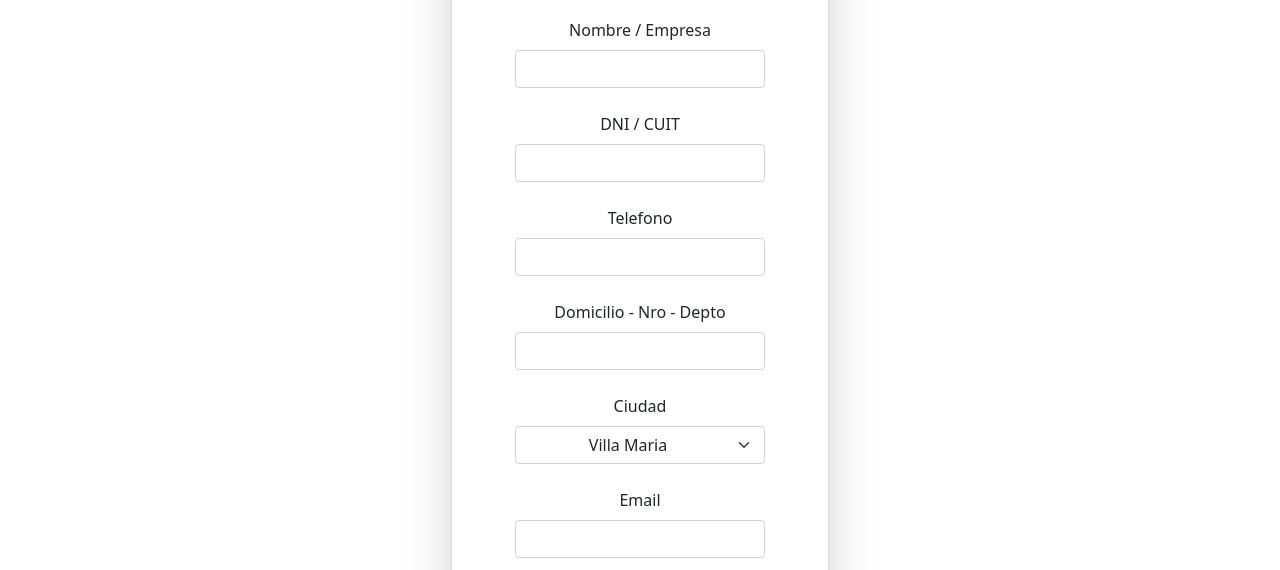
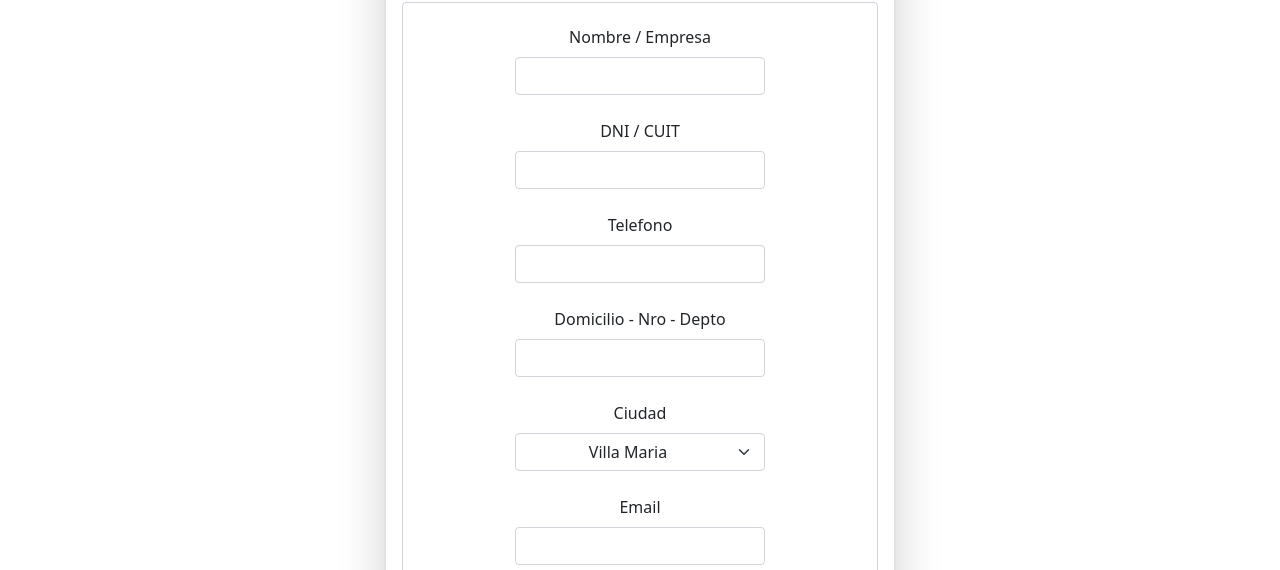
Before and after one commit to diegobisego/DistribuidoraBisego, a website: page ingresoCliente.html in a window 1280 px wide. Shown: the part 185-755 px from the top of the page. Drawn offline with nearby package versions, Linux system fonts and the light colour scheme; some packages are replaced by stand-ins of ours; no server answers; a script that the page names is missing.

Commit message:
correccion de clientes 1.1

```diff
--- a/ingresoCliente.html
+++ b/ingresoCliente.html
@@ -1,5 +1,6 @@
 <!DOCTYPE html>
 <html lang="en">
+
 <head>
   <meta charset="UTF-8">
   <meta http-equiv="X-UA-Compatible" content="IE=edge">
@@ -11,7 +12,8 @@
   <link href="https://cdnjs.cloudflare.com/ajax/libs/font-awesome/5.13.0/css/all.min.css" rel="stylesheet">
   <script src="https://kit.fontawesome.com/4ea6e3ab0b.js" crossorigin="anonymous"></script>
   <!-- bootstrap -->
-    <link href="https://cdn.jsdelivr.net/npm/bootstrap@5.0.2/dist/css/bootstrap.min.css" rel="stylesheet" integrity="sha384-EVSTQN3/azprG1Anm3QDgpJLIm9Nao0Yz1ztcQTwFspd3yD65VohhpuuCOmLASjC" crossorigin="anonymous">
+  <link href="https://cdn.jsdelivr.net/npm/bootstrap@5.0.2/dist/css/bootstrap.min.css" rel="stylesheet"
+    integrity="sha384-EVSTQN3/azprG1Anm3QDgpJLIm9Nao0Yz1ztcQTwFspd3yD65VohhpuuCOmLASjC" crossorigin="anonymous">
   <!-- sweetAlert -->
   <link href="sweetalert2.min.css">
   <script src="//cdn.jsdelivr.net/npm/sweetalert2@11"></script>
@@ -24,13 +26,15 @@
 
   <title>Ingreso de Clientes</title>
 </head>
+
 <body>
   <header>
     <nav class="navbar navbar-expand-sm" id="navbar">
       <div>
         <ul class="navbar-nav">
           <li class="nav-item">
-              <a href="./panelAdmin.html" ><button class="bttn-slant bttn-lg bttn-danger"><i class="fa-solid fa-arrow-left"></i></button></a>
+            <a href="./panelAdmin.html"><button class="bttn-slant bttn-lg bttn-danger"><i
+                  class="fa-solid fa-arrow-left"></i></button></a>
           </li>
         </ul>
       </div>
@@ -44,16 +48,16 @@
     </nav>
   </header>
   <main class="container text-center">
-        <div id="liveAlertPlaceholder"></div>
     <div class="row justify-content-center">
-            <div class="d-grid gap-3 col-sm-4 bg-light shadow-lg p-3 mb-5 mt-5 bg-body rounded border border-2">
+      <div class="d-grid gap-3 col-sm-4 bg-light shadow-lg p-3 mb-5 mt-5 bg-body rounded border border-2"
+        id="divClientes">
         <h1 class="fs-4 fw-light">INGRESO DE CLIENTES</h1>
-                <form action="" id="form">
-                    <div class="mb-3" id="form-items">
+        <form action="" class="form-control" id="form">
+
           <label for="nombre" class="form-label mt-3">Nombre / Empresa
             <input type="text" class="form-control mt-2 text-center" id="inNombreCliente" aria-describedby="tipo">
           </label>
-                        <div>
+
           <label for="dniCuit" class="form-label mt-3">DNI / CUIT
             <input type="number" class="form-control mt-2 text-center" id="inDniCuitCliente" aria-describedby="tipo">
           </label>
@@ -63,12 +67,11 @@
           <label for="domicilio" class="form-label mt-3">Domicilio - Nro - Depto
             <input type="text" class="form-control mt-2 text-center" id="inDomicilioCliente" aria-describedby="tipo">
           </label>
-                        <div>
           <label for="domicilio" class="form-label mt-3">Ciudad
-                                <select class="form-select text-center mt-2" aria-label="Default select example" id="selCiudadCliente"></select>
+            <select class="form-select text-center mt-2" aria-label="Default select example"
+              id="selCiudadCliente"></select>
             <!-- aca se cargar por dom ciudades -->
           </label>
-                        </div>
           <label for="domicilio" class="form-label mt-3">Email
             <input type="email" class="form-control mt-2 text-center" id="inEmailCliente" aria-describedby="tipo">
           </label>
@@ -94,12 +97,17 @@
   </main>
 
   <!-- bootstrap -->
-    <script src="https://cdn.jsdelivr.net/npm/@popperjs/core@2.9.2/dist/umd/popper.min.js" integrity="sha384-IQsoLXl5PILFhosVNubq5LC7Qb9DXgDA9i+tQ8Zj3iwWAwPtgFTxbJ8NT4GN1R8p" crossorigin="anonymous"></script>
-    <script src="https://cdn.jsdelivr.net/npm/bootstrap@5.0.2/dist/js/bootstrap.min.js" integrity="sha384-cVKIPhGWiC2Al4u+LWgxfKTRIcfu0JTxR+EQDz/bgldoEyl4H0zUF0QKbrJ0EcQF" crossorigin="anonymous"></script>
+  <script src="https://cdn.jsdelivr.net/npm/@popperjs/core@2.9.2/dist/umd/popper.min.js"
+    integrity="sha384-IQsoLXl5PILFhosVNubq5LC7Qb9DXgDA9i+tQ8Zj3iwWAwPtgFTxbJ8NT4GN1R8p"
+    crossorigin="anonymous"></script>
+  <script src="https://cdn.jsdelivr.net/npm/bootstrap@5.0.2/dist/js/bootstrap.min.js"
+    integrity="sha384-cVKIPhGWiC2Al4u+LWgxfKTRIcfu0JTxR+EQDz/bgldoEyl4H0zUF0QKbrJ0EcQF"
+    crossorigin="anonymous"></script>
   <!-- js -->
   <script src="./js/ingresoCliente.js"></script>
   <script src="./js/alertas.js"></script>
   <script src="./js/Clases/Cliente.js"></script>
   <script src="./js/darkMode/darkMode.js"></script>
 </body>
+
 </html>
--- a/style/style.css
+++ b/style/style.css
@@ -186,3 +186,7 @@ body {
 #divTipoPago label {
     margin-left: 8px;
 }
+
+#divClientes {
+    width: 40vw;
+}
```
Also changed, not shown: js/ingresoCliente.js (+2 -6 lines). Lines whose indentation alone changed are shown as unchanged.
